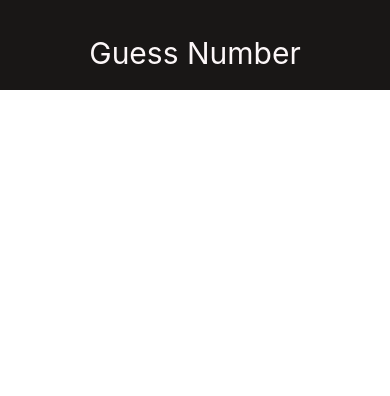
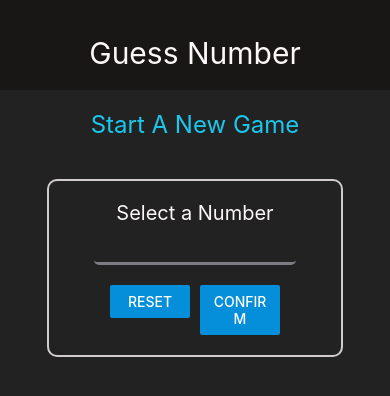
Before and after one commit to AriaMAN-ACT/guess-number, a React Native app: screen / in a window 390 px wide. Shown: the top 396 px of the page. Built offline with nearby package versions, Linux system fonts and the light colour scheme.

Commit message:
create start game screen

```diff
--- a/App.js
+++ b/App.js
@@ -2,11 +2,13 @@ import React from 'react';
 import {StyleSheet, View} from 'react-native';
 
 import Header from "./components/Header";
+import StartGameScreen from "./screens/StartGameScreen";
 
 const App = () => {
     return (
         <View style={styles.screen}>
             <Header title="Guess Number"/>
+            <StartGameScreen/>
         </View>
     );
 };
--- /dev/null
+++ b/components/Card.js
@@ -0,0 +1,22 @@
+import React from 'react';
+import {View, StyleSheet} from "react-native";
+
+const Card = ({children, style}) => {
+    return (
+        <View style={{...styles.card, ...style}}>
+            {children}
+        </View>
+    );
+};
+
+const styles = StyleSheet.create({
+    card: {
+        borderWidth: 2,
+        padding: 20,
+        borderRadius: 10,
+        borderColor: '#FCF7F8CC',
+        margin: 10
+    }
+});
+
+export default Card;
--- /dev/null
+++ b/components/Input.js
@@ -0,0 +1,31 @@
+import React, {useState} from 'react';
+import {TextInput, StyleSheet} from 'react-native';
+
+const Input = ({style = {}, ...props}) => {
+    const [isFocus, setFocus] = useState(false);
+
+    return (
+        <TextInput style={{...styles.input, ...(isFocus ? styles.focusInput : {}), ...style}}
+                   onFocus={() => setFocus(true)} onBlur={() => setFocus(false)} blurOnSubmit
+                   placeholderTextColor="#FCF7F8BB" {...props}/>
+    );
+};
+
+const styles = StyleSheet.create({
+    input: {
+        height: 30,
+        borderBottomWidth: 3,
+        borderBottomColor: '#7F7B82',
+        borderRadius: 5,
+        width: '80%',
+        marginBottom: 20,
+        marginTop: 10,
+        textAlign: 'center',
+        color: '#FCF7F8'
+    },
+    focusInput: {
+        borderBottomColor: '#FCF7F8'
+    }
+});
+
+export default Input;
--- /dev/null
+++ b/components/NumberContainer.js
@@ -0,0 +1,29 @@
+import React from 'react';
+import {View, Text, StyleSheet} from 'react-native';
+
+const NumberContainer = ({children}) => {
+    return (
+        <View style={styles.container}>
+            <Text style={styles.number}>{children}</Text>
+        </View>
+    );
+};
+
+const styles = StyleSheet.create({
+    container: {
+        borderWidth: 2,
+        borderColor: '#D400F7',
+        padding: 10,
+        borderRadius: 10,
+        marginTop: 15,
+        marginBottom: 10,
+        alignItems: 'center',
+        justifyContent: 'center'
+    },
+    number: {
+        color: '#D400F7',
+        fontSize: 20
+    }
+});
+
+export default NumberContainer;
--- /dev/null
+++ b/screens/StartGameScreen.js
@@ -0,0 +1,116 @@
+import React, {useState} from 'react';
+import {View, Text, Button, TouchableWithoutFeedback, Keyboard, Alert, StyleSheet} from 'react-native';
+
+import Card from "../components/Card";
+import Input from "../components/Input";
+import NumberContainer from "../components/NumberContainer";
+
+const StartGameScreen = () => {
+    const [number, setNumber] = useState('');
+    const [isConfirm, setConfirm] = useState(false);
+    const [confirmedNumber, setConfirmedNumber] = useState(0);
+
+    const onNumberChange = value => {
+        setNumber(value.replace(/[^0-9]/g, ''));
+    };
+
+    const onResetPress = () => {
+        setNumber('');
+        setConfirm(false);
+    };
+
+    const onConfirmPress = () => {
+        const confirmedNumber = parseInt(number);
+        if (isNaN(confirmedNumber) || confirmedNumber < 1 || confirmedNumber > 99) {
+            Alert.alert('Invalid number!', 'Choose a number between 1 and 99. Otherwise you can\'t play.', [{
+                text: 'Continue',
+                style: 'destructive',
+                onPress: onResetPress()
+            }]);
+            return;
+        }
+        setConfirm(true);
+        setConfirmedNumber(confirmedNumber);
+        setNumber('');
+    };
+
+    let confirmedOutput;
+
+    if (isConfirm) {
+        confirmedOutput = (
+            <Card style={styles.outputContainer}>
+                <Text style={styles.outputText}>You Selected:</Text>
+                <NumberContainer>{confirmedNumber}</NumberContainer>
+                <Button title="START GAME"/>
+            </Card>
+        );
+    }
+
+    return (
+        <TouchableWithoutFeedback onPress={Keyboard.dismiss}>
+            <View style={styles.screen}>
+                <Text style={styles.title}>Start A New Game</Text>
+                <Card style={styles.inputContainer}>
+                    <Text style={styles.inputText}>Select a Number</Text>
+                    <Input maxLength={2} keyboardType="number-pad" value={number} onChangeText={onNumberChange}
+                           editable={!isConfirm}/>
+                    <View style={styles.buttonContainer}>
+                        <View style={styles.button}>
+                            <Button title="Reset" color="#058ED9" onPress={onResetPress}/>
+                        </View>
+                        <View style={styles.button}>
+                            <Button title="Confirm" color="#058ED9" onPress={onConfirmPress}/>
+                        </View>
+                    </View>
+                </Card>
+                {confirmedOutput}
+            </View>
+        </TouchableWithoutFeedback>
+    );
+};
+
+const styles = StyleSheet.create({
+    screen: {
+        flex: 1,
+        padding: 10,
+        alignItems: 'center',
+        backgroundColor: '#222222'
+    },
+    title: {
+        fontSize: 24,
+        color: '#1AC8ED',
+        marginTop: 10,
+        marginBottom: 30
+    },
+    inputContainer: {
+        width: 300,
+        maxWidth: '80%',
+        alignItems: 'center'
+    },
+    inputText: {
+        color: '#FCF7F8',
+        fontSize: 20
+    },
+    buttonContainer: {
+        flexDirection: 'row',
+        width: '50%',
+        minWidth: 200,
+        justifyContent: 'space-between',
+        paddingHorizontal: 15
+    },
+    button: {
+        width: '40%',
+        minWidth: 80
+    },
+    outputContainer: {
+        marginTop: 20,
+        alignItems: 'center',
+        width: 300,
+        maxWidth: '80%'
+    },
+    outputText: {
+        color: '#FCF7F8'
+    }
+});
+
+export default StartGameScreen;
```
